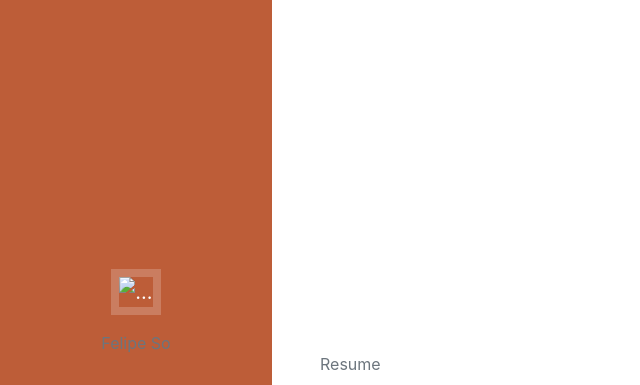
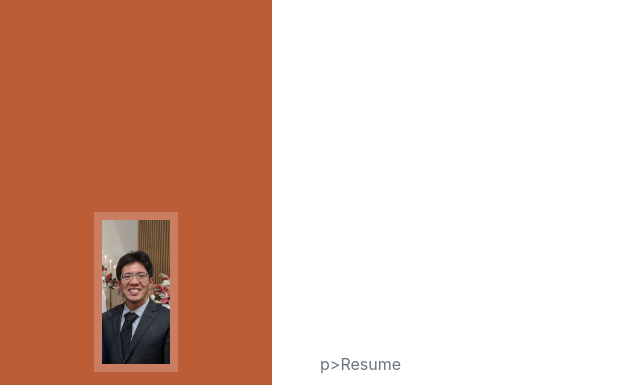
Before and after one commit to phil1sf/blog, a plain HTML site: page docs/resume.html in a window 1280 px wide. Shown: the top 385 px of the page, without its empty margins (0-640 px from the left). Drawn offline with nearby package versions, Linux system fonts and the light colour scheme; a web font is replaced by a local one.

Commit message:
more changes

```diff
--- a/docs/about.html
+++ b/docs/about.html
@@ -6,7 +6,7 @@
         <meta name="description" content="" />
         <meta name="author" content="" />
         <title>Resume - Felipe So</title>
-        <link rel="icon" type="image/x-icon" href="assets/img/favicon.ico" />
+        <link rel="icon" type="image/x-icon" href="img/favicon.ico" />
         <!-- Font Awesome icons (free version)-->
         <script src="https://use.fontawesome.com/releases/v6.1.0/js/all.js" crossorigin="anonymous"></script>
         <!-- Google fonts-->
@@ -20,7 +20,7 @@
         <nav class="navbar navbar-expand-lg navbar-dark bg-primary fixed-top" id="sideNav">
             <a class="navbar-brand js-scroll-trigger" href="#page-top">
                 <span class="d-block d-lg-none">Felipe So</span>
-                <span class="d-none d-lg-block"><img class="img-fluid img-profile mx-auto mb-2" src="assets/img/profile2.jpg" alt="..." /></span>
+                <span class="d-none d-lg-block"><img class="img-fluid img-profile mx-auto mb-2" src="img/picture.jpg" alt="..." /></span>
             </a>
             <button class="navbar-toggler" type="button" data-bs-toggle="collapse" data-bs-target="#navbarResponsive" aria-controls="navbarResponsive" aria-expanded="false" aria-label="Toggle navigation"><span class="navbar-toggler-icon"></span></button>
             <div class="collapse navbar-collapse" id="navbarResponsive">
@@ -63,6 +63,6 @@
         <!-- Bootstrap core JS-->
         <script src="https://cdn.jsdelivr.net/npm/bootstrap@5.1.3/dist/js/bootstrap.bundle.min.js"></script>
         <!-- Core theme JS-->
-        <script src="js/scripts.js"></script>
+        <script src="css/scripts.js"></script>
     </body>
 </html>
--- a/docs/resume.html
+++ b/docs/resume.html
@@ -6,7 +6,7 @@
         <meta name="description" content="" />
         <meta name="author" content="" />
         <title>Resume - Felipe So</title>
-        <link rel="icon" type="image/x-icon" href="assets/img/favicon.ico" />
+        <link rel="icon" type="image/x-icon" href="img/favicon.ico" />
         <!-- Font Awesome icons (free version)-->
         <script src="https://use.fontawesome.com/releases/v6.1.0/js/all.js" crossorigin="anonymous"></script>
         <!-- Google fonts-->
@@ -20,7 +20,7 @@
         <nav class="navbar navbar-expand-lg navbar-dark bg-primary fixed-top" id="sideNav">
             <a class="navbar-brand js-scroll-trigger" href="#page-top">
                 <span class="d-block d-lg-none">Felipe So</span>
-                <span class="d-none d-lg-block"><img class="img-fluid img-profile mx-auto mb-2" src="assets/img/profile2.jpg" alt="..." /></span>
+                <span class="d-none d-lg-block"><img class="img-fluid img-profile mx-auto mb-2" src="img/picture.jpg" alt="..." /></span>
             </a>
             <button class="navbar-toggler" type="button" data-bs-toggle="collapse" data-bs-target="#navbarResponsive" aria-controls="navbarResponsive" aria-expanded="false" aria-label="Toggle navigation"><span class="navbar-toggler-icon"></span></button>
             <div class="collapse navbar-collapse" id="navbarResponsive">
@@ -38,7 +38,7 @@
             <!-- About-->
             <section class="resume-section" id="about">
                 <div class="resume-section-content">
-               <p>Resume</p>
+p>Resume</p>
 
                     </h1>
 
@@ -129,6 +129,6 @@
         <!-- Bootstrap core JS-->
         <script src="https://cdn.jsdelivr.net/npm/bootstrap@5.1.3/dist/js/bootstrap.bundle.min.js"></script>
         <!-- Core theme JS-->
-        <script src="js/scripts.js"></script>
+        <script src="css/scripts.js"></script>
     </body>
 </html>
```
Also changed, not shown: docs/index.html (+3 -3 lines).
